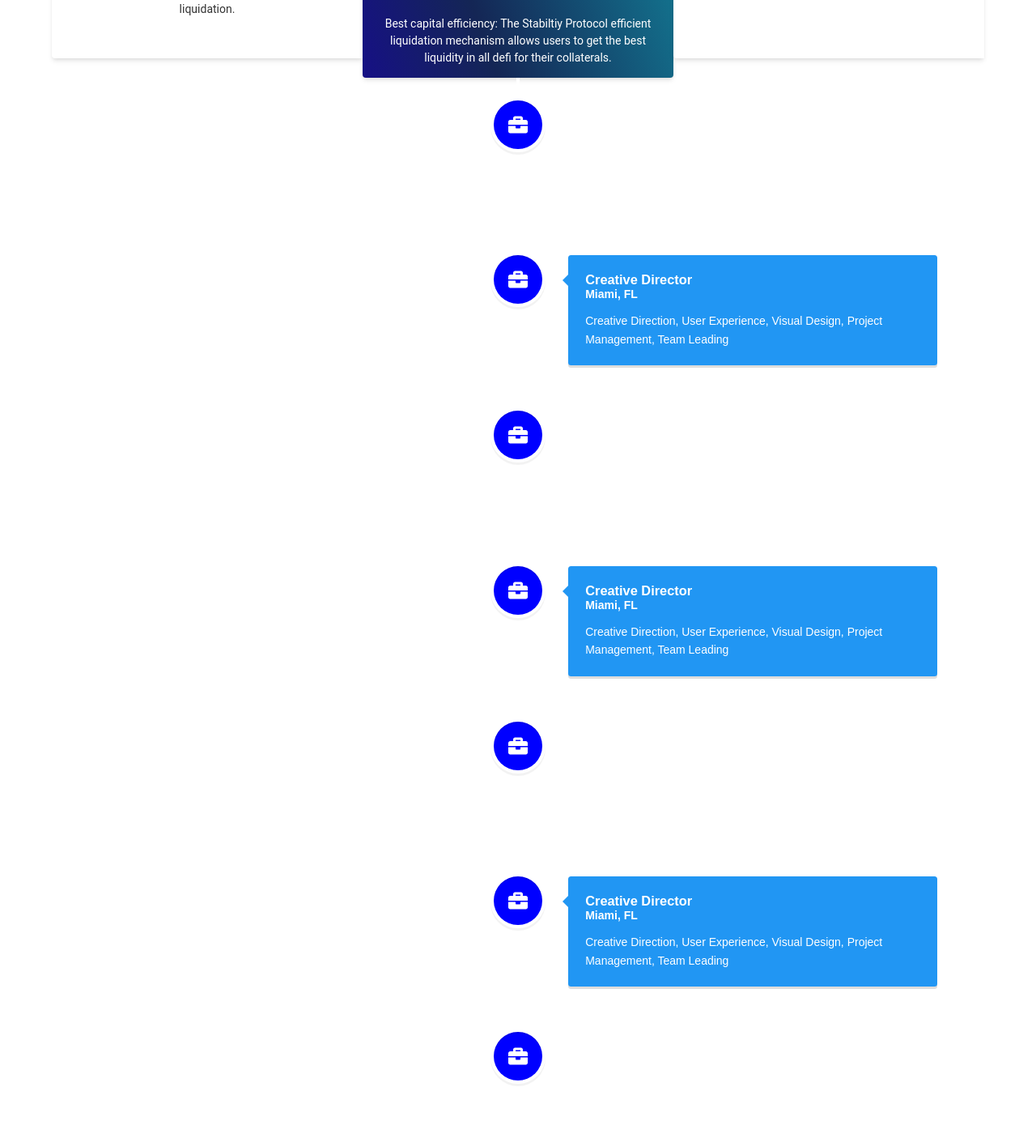
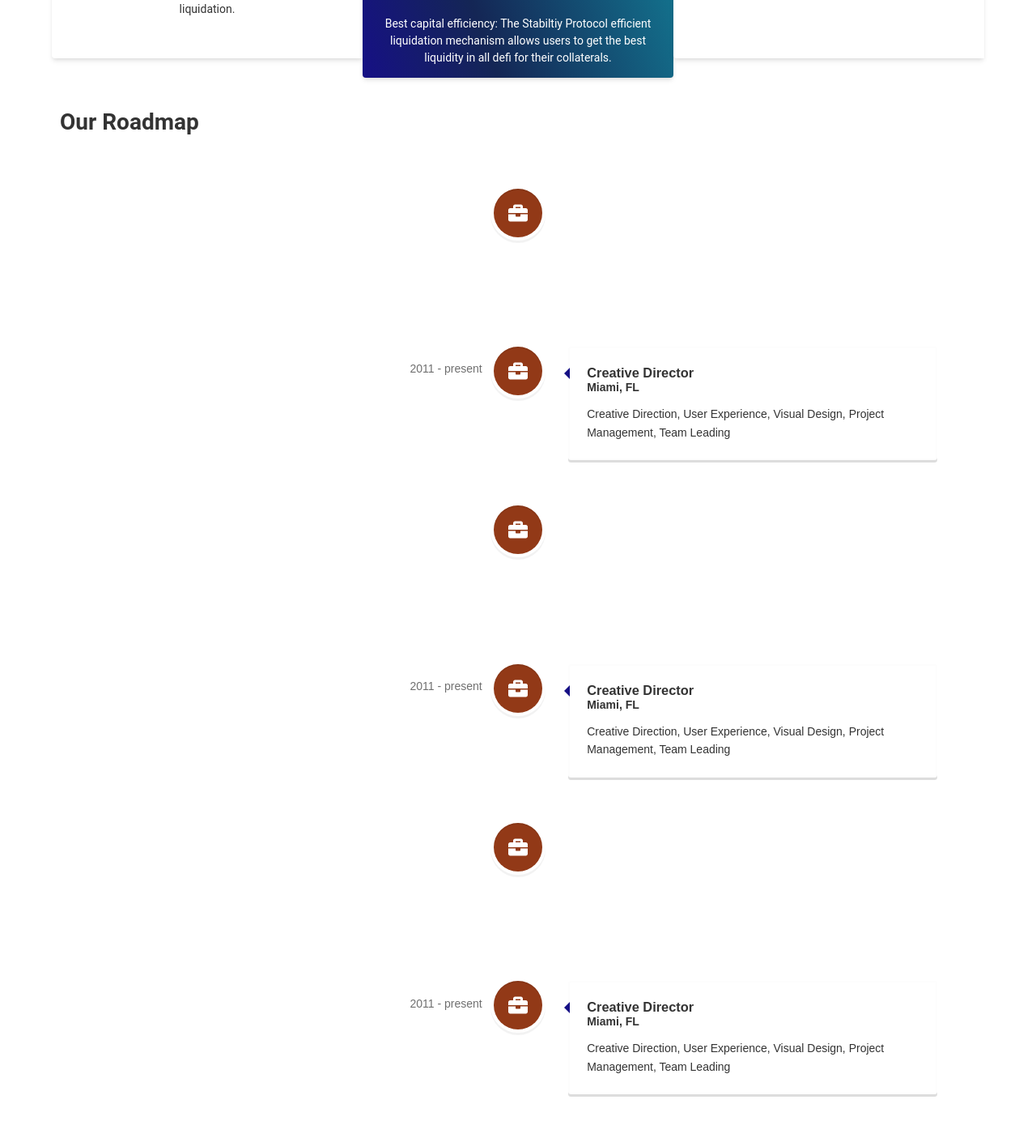
Before and after one commit to blyncnov/stability-protocol, a Next.js app: page / in a window 1280 px wide. Shown: the part 1365-2770 px from the top of the page at 81% size. Built offline with nearby package versions, Linux system fonts and the light colour scheme.

Commit message:
stability protocol roadmaps v2

```diff
--- a/components/Roadmap.jsx
+++ b/components/Roadmap.jsx
@@ -10,17 +10,20 @@ import { FaBriefcase } from "react-icons/fa";
 const Roadmap = () => {
   return (
     <MaxWidthComponent>
+      <div style={{ color: "#333" }} className="RoadMap__header">
+        <h1>Our Roadmap</h1>
+      </div>
       <VerticalTimeline>
         <VerticalTimelineElement
           className="vertical-timeline-element--work"
           contentStyle={{
-            background: "rgb(33, 150, 243)",
-            color: "#fff",
+            background: "rgb(22, 16, 133)",
+            color: "#333",
             fontFamily: "'Hind Guntur', sans-serif",
           }}
-          contentArrowStyle={{ borderRight: "7px solid  rgb(33, 150, 243)" }}
+          contentArrowStyle={{ borderRight: "7px solid  rgb(22, 16, 133)" }}
           date="2011 - present"
-          iconStyle={{ background: "blue", color: "#fff" }}
+          iconStyle={{ background: "#923917", color: "#fff" }}
           icon={<FaBriefcase />}
         >
           <h3 className="vertical-timeline-element-title">Creative Director</h3>
@@ -33,13 +36,13 @@ const Roadmap = () => {
         <VerticalTimelineElement
           className="vertical-timeline-element--work"
           contentStyle={{
-            background: "rgb(33, 150, 243)",
-            color: "#fff",
+            background: "rgb(22, 16, 133)",
+            color: "#333",
             fontFamily: "'Hind Guntur', sans-serif",
           }}
-          contentArrowStyle={{ borderRight: "7px solid  rgb(33, 150, 243)" }}
+          contentArrowStyle={{ borderRight: "7px solid  rgb(22, 16, 133)" }}
           date="2011 - present"
-          iconStyle={{ background: "blue", color: "#fff" }}
+          iconStyle={{ background: "#923917", color: "#fff" }}
           icon={<FaBriefcase />}
         >
           <h3 className="vertical-timeline-element-title">Creative Director</h3>
@@ -52,13 +55,13 @@ const Roadmap = () => {
         <VerticalTimelineElement
           className="vertical-timeline-element--work"
           contentStyle={{
-            background: "rgb(33, 150, 243)",
-            color: "#fff",
+            background: "rgb(22, 16, 133)",
+            color: "#333",
             fontFamily: "'Hind Guntur', sans-serif",
           }}
-          contentArrowStyle={{ borderRight: "7px solid  rgb(33, 150, 243)" }}
+          contentArrowStyle={{ borderRight: "7px solid  rgb(22, 16, 133)" }}
           date="2011 - present"
-          iconStyle={{ background: "blue", color: "#fff" }}
+          iconStyle={{ background: "#923917", color: "#fff" }}
           icon={<FaBriefcase />}
         >
           <h3 className="vertical-timeline-element-title">Creative Director</h3>
@@ -71,13 +74,32 @@ const Roadmap = () => {
         <VerticalTimelineElement
           className="vertical-timeline-element--work"
           contentStyle={{
-            background: "rgb(33, 150, 243)",
-            color: "#fff",
+            background: "rgb(22, 16, 133)",
+            color: "#333",
             fontFamily: "'Hind Guntur', sans-serif",
           }}
-          contentArrowStyle={{ borderRight: "7px solid  rgb(33, 150, 243)" }}
+          contentArrowStyle={{ borderRight: "7px solid  rgb(22, 16, 133)" }}
           date="2011 - present"
-          iconStyle={{ background: "blue", color: "#fff" }}
+          iconStyle={{ background: "#923917", color: "#fff" }}
+          icon={<FaBriefcase />}
+        >
+          <h3 className="vertical-timeline-element-title">Creative Director</h3>
+          <h4 className="vertical-timeline-element-subtitle">Miami, FL</h4>
+          <p>
+            Creative Direction, User Experience, Visual Design, Project
+            Management, Team Leading
+          </p>
+        </VerticalTimelineElement>
+        <VerticalTimelineElement
+          className="vertical-timeline-element--work bg-neu"
+          contentStyle={{
+            background: "rgb(22, 16, 133)",
+            color: "#333",
+            fontFamily: "'Hind Guntur', sans-serif",
+          }}
+          contentArrowStyle={{ borderRight: "7px solid  rgb(22, 16, 133)" }}
+          date="2011 - present"
+          iconStyle={{ background: "#923917", color: "#fff" }}
           icon={<FaBriefcase />}
         >
           <h3 className="vertical-timeline-element-title">Creative Director</h3>
@@ -90,13 +112,13 @@ const Roadmap = () => {
         <VerticalTimelineElement
           className="vertical-timeline-element--work"
           contentStyle={{
-            background: "rgb(33, 150, 243)",
-            color: "#fff",
+            background: "rgb(22, 16, 133)",
+            color: "#333",
             fontFamily: "'Hind Guntur', sans-serif",
           }}
-          contentArrowStyle={{ borderRight: "7px solid  rgb(33, 150, 243)" }}
+          contentArrowStyle={{ borderRight: "7px solid  rgb(22, 16, 133)" }}
           date="2011 - present"
-          iconStyle={{ background: "blue", color: "#fff" }}
+          iconStyle={{ background: "#923917", color: "#fff" }}
           icon={<FaBriefcase />}
         >
           <h3 className="vertical-timeline-element-title">Creative Director</h3>
@@ -109,32 +131,13 @@ const Roadmap = () => {
         <VerticalTimelineElement
           className="vertical-timeline-element--work"
           contentStyle={{
-            background: "rgb(33, 150, 243)",
-            color: "#fff",
+            background: "rgb(22, 16, 133)",
+            color: "#333",
             fontFamily: "'Hind Guntur', sans-serif",
           }}
-          contentArrowStyle={{ borderRight: "7px solid  rgb(33, 150, 243)" }}
+          contentArrowStyle={{ borderRight: "7px solid  rgb(22, 16, 133)" }}
           date="2011 - present"
-          iconStyle={{ background: "blue", color: "#fff" }}
-          icon={<FaBriefcase />}
-        >
-          <h3 className="vertical-timeline-element-title">Creative Director</h3>
-          <h4 className="vertical-timeline-element-subtitle">Miami, FL</h4>
-          <p>
-            Creative Direction, User Experience, Visual Design, Project
-            Management, Team Leading
-          </p>
-        </VerticalTimelineElement>
-        <VerticalTimelineElement
-          className="vertical-timeline-element--work"
-          contentStyle={{
-            background: "rgb(33, 150, 243)",
-            color: "#fff",
-            fontFamily: "'Hind Guntur', sans-serif",
-          }}
-          contentArrowStyle={{ borderRight: "7px solid  rgb(33, 150, 243)" }}
-          date="2011 - present"
-          iconStyle={{ background: "blue", color: "#fff" }}
+          iconStyle={{ background: "#923917", color: "#fff" }}
           icon={<FaBriefcase />}
         >
           <h3 className="vertical-timeline-element-title">Creative Director</h3>
--- a/styles/globals.css
+++ b/styles/globals.css
@@ -47,3 +47,18 @@ body {
 a {
   color: inherit;
 }
+
+
+.vertical-timeline-element-content {
+  background-color: white !important;
+  box-shadow: rgb(0 0 0 / 10%) 0px 4px 6px -1px,
+    rgb(0 0 0 / 6%) 0px 2px 4px -1px;
+  border-radius: 10px;
+  border: 2px solid rgba(231, 230, 230, 0.111);
+}
+
+.RoadMap__header {
+  color: #333;
+  padding: 10px;
+  margin: 2em 0;
+}
```
